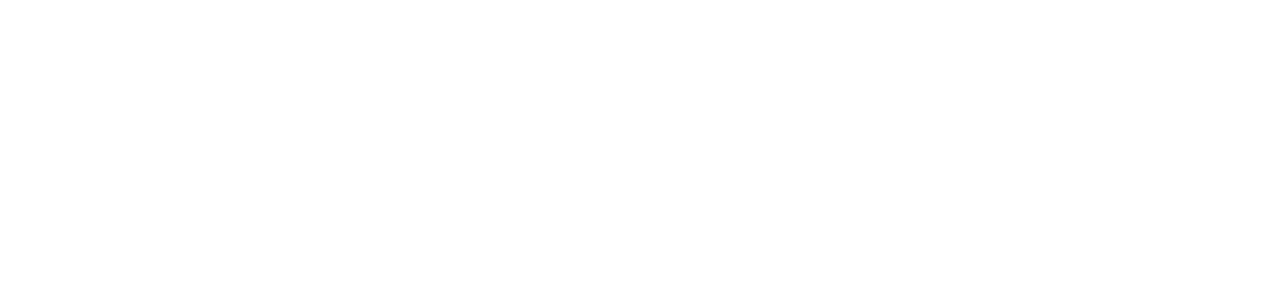
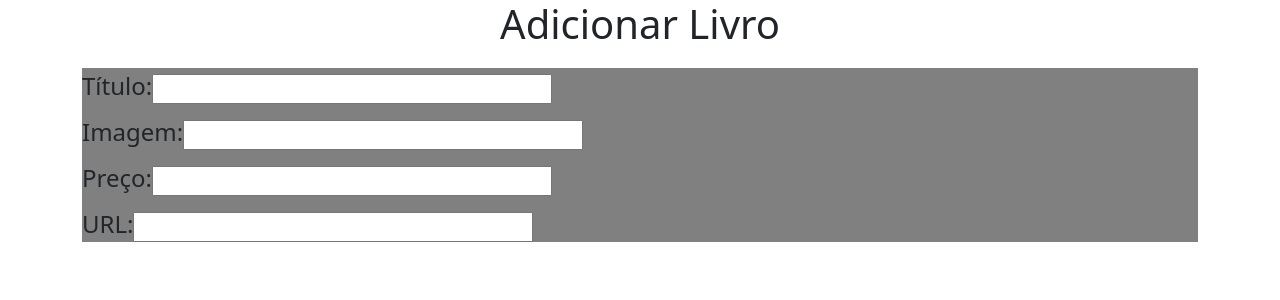
Before and after one commit to WBorg/list-books, a React (Create React App) app: page /form in a window 1280 px wide. Before the commit this address had no page. Shown: the top 300 px of the page. Built offline with nearby package versions, Linux system fonts and the light colour scheme.

Commit message:
form adicionar

```diff
--- a/package.json
+++ b/package.json
@@ -8,6 +8,7 @@
     "@testing-library/user-event": "^13.5.0",
     "axios": "^0.26.1",
     "bootstrap": "^5.1.3",
+    "json-server": "^0.17.0",
     "react": "^18.0.0",
     "react-bootstrap": "^2.2.2",
     "react-dom": "^18.0.0",
@@ -19,6 +20,7 @@
   "scripts": {
     "start": "react-scripts start",
     "build": "react-scripts build",
+    "server": "json-server --watch server.json --port 3004",
     "test": "react-scripts test",
     "eject": "react-scripts eject"
   },
--- /dev/null
+++ b/server.json
@@ -0,0 +1,22 @@
+{
+    "books": [
+    {
+        "title": "Programação Web com Node.js",
+        "image": "https://m.media-amazon.com/images/I/4110e7iseFL.jpg",
+        "price": 14.99,
+        "url": "https://www.luiztools.com.br/livro-node-amazon"
+    },
+    {
+        "title": "Node.js e Microservices",
+        "image": "https://m.media-amazon.com/images/I/41CUCsnLPML.jpg",
+        "price": 14.99,
+        "url": "https://www.luiztools.com.br/livro-node-ii-amazon"
+    },
+    {
+        "title": "MongoDB para Iniciantes",
+        "image": "https://m.media-amazon.com/images/I/31NR3RRS3VL.jpg",
+        "price": 11.99,
+        "url": "https://www.luiztools.com.br/livro-mongodb-amazon"
+    }
+    ]
+}
--- a/src/components/Books/Books.jsx
+++ b/src/components/Books/Books.jsx
@@ -53,6 +53,7 @@
                 <TitlePane>{books.title}</TitlePane>
                 <PricePane>R$ {books.price}</PricePane>
                 <Button variant="primary">Comprar</Button>
+                <Button variant="secondary">Editar</Button>
             </ItemContainer>
         </ItemLink>
 
--- /dev/null
+++ b/src/components/Form/Form.jsx
@@ -0,0 +1,36 @@
+import React from 'react';
+import formCss from './form.module.css';
+
+function FormAdd() {
+
+
+
+
+    return (
+        <>
+            <h1 className={formCss.title}>Adicionar Livro</h1>
+           <div>
+               <form className={formCss.form} action="">
+                    <div>
+                        <label htmlFor="title"> Título: </label>
+                        <input type="text" id="title" />
+                    </div>
+                    <div>
+                        <label htmlFor="img"> Imagem: </label>
+                        <input type="text" id="img" />
+                    </div>
+                    <div>
+                        <label htmlFor="price"> Preço: </label>
+                        <input type="text" id="price" />
+                    </div>
+                    <div>
+                        <label htmlFor="url"> URL: </label>
+                        <input type="text" id="url" />
+                    </div>
+               </form>
+           </div>
+        </>
+     );
+}
+
+export default FormAdd;
--- /dev/null
+++ b/src/components/Form/form.module.css
@@ -0,0 +1,19 @@
+.form{
+    background-color: gray;
+    display: flex;
+    flex-direction: column;
+    align-items: flex-start;
+    gap: 10px;
+}
+.form label{
+    font-size: 1.5rem;
+}
+.form input{
+    width: 400px;
+}
+
+
+.title{
+    text-align: center;
+    margin-bottom: 20px;
+}
--- a/src/components/Search/Search.jsx
+++ b/src/components/Search/Search.jsx
@@ -1,9 +1,11 @@
 
+import { Link } from 'react-router-dom';
 
 import React, { useEffect, useState} from 'react';
 import searchCss from './search.module.css'
 import axios from 'axios';
 import Books from '../../components/Books/Books';
+import {Button} from 'react-bootstrap';
 
 function SearchBooks() {
     const [books, setBooks] = useState([]);
@@ -34,6 +36,7 @@
         <>
          <header className={searchCss.promotionSearchHeader}>
               <h1>Pesquisa de Livros</h1>
+              <Button variant="danger"><Link className={searchCss.link} to="/form">Adicionar Livro</Link></Button>
           </header>
           <input type="search"
                   className={searchCss.promotionSearchInput}
--- a/src/components/Search/search.module.css
+++ b/src/components/Search/search.module.css
@@ -23,3 +23,11 @@
     text-transform: uppercase;
     color: #ccc;
 }
+
+.link{
+    color: unset;
+    text-decoration: unset;
+}
+.link:hover{
+    color: unset;
+}
--- a/src/pages/Form/FormBooks.jsx
+++ b/src/pages/Form/FormBooks.jsx
@@ -0,0 +1,12 @@
+import React from 'react';
+import FormBooks from '../../components/Form/Form'
+
+function Form() {
+    return (
+        <>
+            <FormBooks/>
+        </>
+     );
+}
+
+export default Form;
--- a/src/routes/route.jsx
+++ b/src/routes/route.jsx
@@ -7,6 +7,7 @@
     Link
   } from "react-router-dom";
   import PagesSearchBooks from '../pages/Search/Search';
+  import PagesFormBooks from '../pages/Form/FormBooks';
 
   const Root = () =>{
 
@@ -14,6 +15,7 @@
         <Router>
             <Routes>
                   <Route path="/" element={<PagesSearchBooks />} />
+                  <Route path="/form" element={<PagesFormBooks />} />
             </Routes>
 
         </Router>
```
Also changed, not shown: 1 other file (tests, documents, lock files or other folders).
